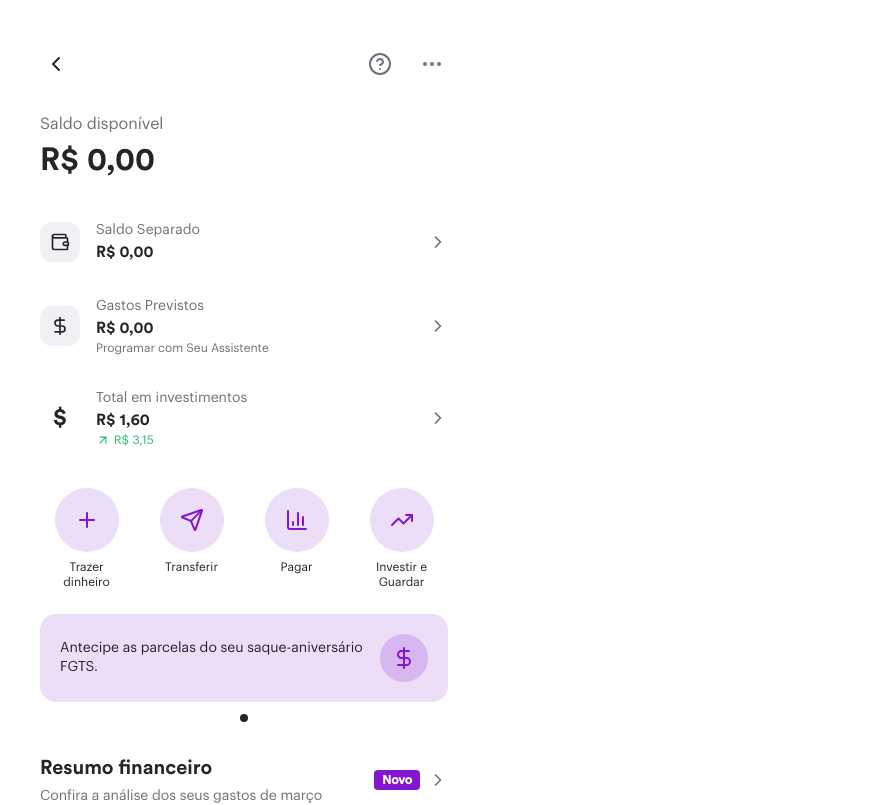
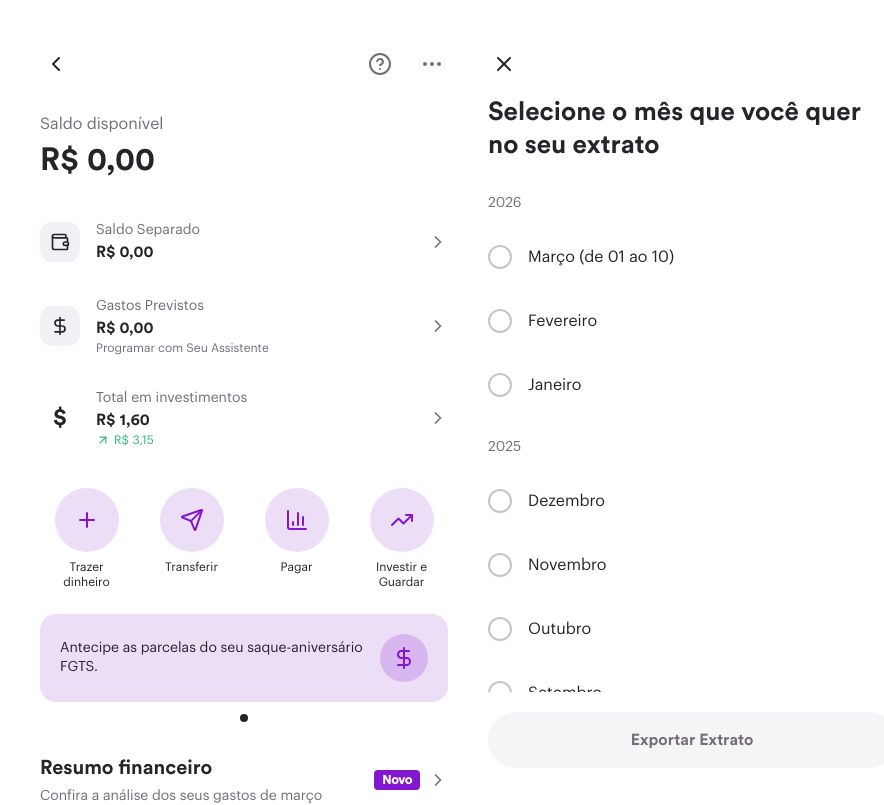
Before and after one commit to artepuradesign/amber-centerpiece, a React (Vite) app: page /saldo in a window 1280 px wide. Shown: the top 805 px of the page, without its empty margins (396-1280 px from the left). Built offline with nearby package versions, Linux system fonts and the light colour scheme; no server answers; sample sign-in values are in the browser's storage; the HTML template or start-up script is replaced by a standard one.

Commit message:
Adicionar menus saldo modal
Co-authored-by: artepuradesign <213308085+artepuradesign@users.noreply.github.com>

```diff
--- a/src/pages/Saldo.tsx
+++ b/src/pages/Saldo.tsx
@@ -1,6 +1,6 @@
 import { useNavigate } from "react-router-dom";
-import { useState, useEffect } from "react";
-import { ChevronLeft, ChevronRight, HelpCircle, MoreHorizontal, Plus, Send, BarChart3, TrendingUp, Wallet, DollarSign, ArrowUpRight, Search, BarChart2 } from "lucide-react";
+import { useState, useEffect, useRef } from "react";
+import { ChevronLeft, ChevronRight, HelpCircle, MoreHorizontal, Plus, Send, BarChart3, TrendingUp, Wallet, DollarSign, ArrowUpRight, Search, BarChart2, X, FileText, Settings, Key } from "lucide-react";
 import { apiGet } from "@/lib/api";
 
 interface ContaData {
@@ -24,6 +24,11 @@ interface ContaResponse {
   transacoes: Transacao[];
 }
 
+const MESES = [
+  "Janeiro", "Fevereiro", "Março", "Abril", "Maio", "Junho",
+  "Julho", "Agosto", "Setembro", "Outubro", "Novembro", "Dezembro"
+];
+
 const Saldo = () => {
   const navigate = useNavigate();
   const [contaData, setContaData] = useState<ContaData | null>(null);
@@ -31,6 +36,10 @@ const Saldo = () => {
   const [transacoes, setTransacoes] = useState<Transacao[]>([]);
   const [searchTerm, setSearchTerm] = useState("");
   const [loading, setLoading] = useState(true);
+  const [showMenu, setShowMenu] = useState(false);
+  const [showMonthPicker, setShowMonthPicker] = useState(false);
+  const [selectedMonth, setSelectedMonth] = useState<string | null>(null);
+  const [userId, setUserId] = useState<number | null>(null);
 
   useEffect(() => {
     const saved = localStorage.getItem("nu_user") || sessionStorage.getItem("nu_user");
@@ -39,13 +48,14 @@ const Saldo = () => {
       return;
     }
     const user = JSON.parse(saved);
+    setUserId(user.id);
     fetchData(user.id);
   }, [navigate]);
 
-  const fetchData = async (userId: number) => {
+  const fetchData = async (uid: number) => {
     try {
       setLoading(true);
-      const data = await apiGet<ContaResponse>("conta.php", { usuario_id: String(userId) });
+      const data = await apiGet<ContaResponse>("conta.php", { usuario_id: String(uid) });
       setContaData(data.conta);
       setFaturaAtual(data.fatura_atual);
       setTransacoes(data.transacoes || []);
@@ -68,8 +78,41 @@ const Saldo = () => {
     { icon: TrendingUp, label: "Investir e\nGuardar" },
   ];
 
+  // Generate months list (current month back ~12 months)
+  const now = new Date();
+  const currentDay = now.getDate();
+  const monthsList: { label: string; value: string; year: number }[] = [];
+  for (let i = 0; i < 12; i++) {
+    const d = new Date(now.getFullYear(), now.getMonth() - i, 1);
+    const year = d.getFullYear();
+    const month = d.getMonth();
+    let label = MESES[month];
+    // For current month, show partial range
+    if (i === 0) {
+      label = `${MESES[month]} (de 01 ao ${String(currentDay).padStart(2, "0")})`;
+    }
+    monthsList.push({ label, value: `${year}-${String(month + 1).padStart(2, "0")}`, year });
+  }
+
+  // Group by year
+  const byYear: Record<number, typeof monthsList> = {};
+  monthsList.forEach(m => {
+    if (!byYear[m.year]) byYear[m.year] = [];
+    byYear[m.year].push(m);
+  });
+
+  const handleExportExtrato = () => {
+    if (!selectedMonth || !userId) return;
+    const [year, month] = selectedMonth.split("-");
+    const startDate = `${year}-${month}-01`;
+    const lastDay = new Date(parseInt(year), parseInt(month), 0).getDate();
+    const endDate = `${year}-${month}-${String(lastDay).padStart(2, "0")}`;
+    // Navigate to extrato-export with params
+    navigate(`/extrato-export?conta_id=${userId}&data_inicio=${startDate}&data_fim=${endDate}`);
+  };
+
   return (
-    <div className="min-h-screen bg-background font-body max-w-md mx-auto">
+    <div className="min-h-screen bg-background font-body max-w-md mx-auto relative">
       {/* Top bar */}
       <div className="flex items-center justify-between px-5 pt-12 pb-4">
         <button onClick={() => navigate("/painel")} className="p-1">
@@ -79,7 +122,7 @@ const Saldo = () => {
           <button className="p-1">
             <HelpCircle className="h-6 w-6 text-muted-foreground" />
           </button>
-          <button className="p-1">
+          <button className="p-1" onClick={() => setShowMenu(true)}>
             <MoreHorizontal className="h-6 w-6 text-muted-foreground" />
           </button>
         </div>
@@ -194,7 +237,6 @@ const Saldo = () => {
           <BarChart2 className="h-6 w-6 text-muted-foreground" />
         </div>
 
-        {/* Search */}
         <div className="relative mb-6">
           <Search className="absolute left-4 top-1/2 -translate-y-1/2 h-5 w-5 text-muted-foreground" />
           <input
@@ -206,7 +248,6 @@ const Saldo = () => {
           />
         </div>
 
-        {/* Transaction list */}
         {loading ? (
           <p className="text-sm text-muted-foreground py-4">Carregando...</p>
         ) : (
@@ -219,7 +260,6 @@ const Saldo = () => {
                 t.categoria.toLowerCase().includes(term);
             });
 
-            // Group by date
             const grouped: Record<string, Transacao[]> = {};
             filtered.forEach(t => {
               const date = new Date(t.data_transacao);
@@ -268,6 +308,127 @@ const Saldo = () => {
           })()
         )}
       </section>
+
+      {/* ===== BOTTOM SHEET - Mais opções ===== */}
+      {showMenu && (
+        <div className="fixed inset-0 z-50 max-w-md mx-auto">
+          {/* Overlay */}
+          <div
+            className="absolute inset-0 bg-black/50 transition-opacity"
+            onClick={() => setShowMenu(false)}
+          />
+          {/* Sheet */}
+          <div className="absolute bottom-0 left-0 right-0 bg-background rounded-t-2xl animate-in slide-in-from-bottom duration-300">
+            {/* Handle */}
+            <div className="flex justify-center pt-3 pb-1">
+              <div className="w-10 h-1 rounded-full bg-muted-foreground/30" />
+            </div>
+            {/* Header */}
+            <div className="flex items-center px-5 py-4">
+              <button onClick={() => setShowMenu(false)} className="p-1">
+                <X className="h-6 w-6 text-foreground" />
+              </button>
+              <p className="flex-1 text-center text-base font-semibold text-foreground font-heading pr-7">
+                Mais opções
+              </p>
+            </div>
+            {/* Menu items */}
+            <div className="pb-8">
+              <button
+                className="w-full flex items-center gap-5 px-6 py-5 active:bg-muted/50 transition-colors"
+                onClick={() => {
+                  setShowMenu(false);
+                  setShowMonthPicker(true);
+                }}
+              >
+                <FileText className="h-6 w-6 text-foreground" />
+                <span className="text-base text-foreground font-body">Pedir Extrato</span>
+              </button>
+              <button className="w-full flex items-center gap-5 px-6 py-5 active:bg-muted/50 transition-colors">
+                <BarChart3 className="h-6 w-6 text-foreground" />
+                <span className="text-base text-foreground font-body">Informações de rendimento</span>
+              </button>
+              <button className="w-full flex items-center gap-5 px-6 py-5 active:bg-muted/50 transition-colors">
+                <Settings className="h-6 w-6 text-foreground" />
+                <span className="text-base text-foreground font-body">Configurar conta</span>
+              </button>
+              <button className="w-full flex items-center gap-5 px-6 py-5 active:bg-muted/50 transition-colors">
+                <Key className="h-6 w-6 text-foreground" />
+                <span className="text-base text-foreground font-body">Configurar chaves Pix</span>
+              </button>
+            </div>
+          </div>
+        </div>
+      )}
+
+      {/* ===== FULL SCREEN SLIDE - Month Picker ===== */}
+      <div
+        className={`fixed inset-0 z-[60] max-w-md mx-auto bg-background transition-transform duration-300 ease-in-out ${
+          showMonthPicker ? "translate-x-0" : "translate-x-full"
+        }`}
+      >
+        {/* Header */}
+        <div className="px-5 pt-12 pb-2">
+          <button onClick={() => setShowMonthPicker(false)} className="p-1 mb-4">
+            <X className="h-6 w-6 text-foreground" />
+          </button>
+          <h1 className="text-[26px] font-bold text-foreground font-heading leading-tight">
+            Selecione o mês que você{"\n"}quer no seu extrato
+          </h1>
+        </div>
+
+        {/* Month list */}
+        <div className="flex-1 overflow-y-auto px-5 pb-28" style={{ maxHeight: "calc(100vh - 220px)" }}>
+          {Object.entries(byYear)
+            .sort(([a], [b]) => Number(b) - Number(a))
+            .map(([year, months]) => (
+              <div key={year} className="mt-6">
+                <p className="text-sm text-muted-foreground font-body mb-4">{year}</p>
+                <div className="space-y-2">
+                  {months.map(m => {
+                    const isSelected = selectedMonth === m.value;
+                    return (
+                      <button
+                        key={m.value}
+                        className="w-full flex items-center gap-4 py-4 active:bg-muted/30 transition-colors"
+                        onClick={() => setSelectedMonth(m.value)}
+                      >
+                        {/* Radio circle */}
+                        <div
+                          className={`w-6 h-6 rounded-full border-2 flex items-center justify-center transition-colors ${
+                            isSelected
+                              ? "border-primary"
+                              : "border-muted-foreground/40"
+                          }`}
+                        >
+                          {isSelected && (
+                            <div className="w-3 h-3 rounded-full bg-primary" />
+                          )}
+                        </div>
+                        <span className="text-base text-foreground font-body">{m.label}</span>
+                      </button>
+                    );
+                  })}
+                </div>
+              </div>
+            ))}
+        </div>
+
+        {/* Fixed bottom button */}
+        <div className="absolute bottom-0 left-0 right-0 p-5 pb-8 bg-background">
+          <button
+            onClick={handleExportExtrato}
+            disabled={!selectedMonth}
+            className={`w-full py-4 rounded-full text-base font-semibold font-heading transition-colors ${
+              selectedMonth
+                ? "bg-primary text-primary-foreground active:opacity-90"
+                : "bg-muted text-muted-foreground"
+            }`}
+          >
+            Exportar Extrato
+          </button>
+        </div>
+      </div>
     </div>
   );
 };
```
